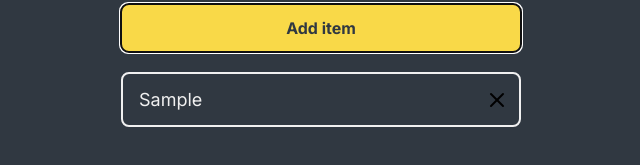
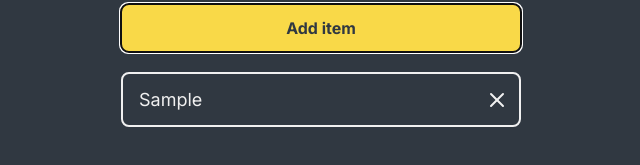
Before and after one commit to mariobarcelo/simplelist, a React (Vite) app: page / in a window 1280 px wide. Both pictures are taken after typing "Sample" into the empty fields and a click on the button "Add item". Shown: the part 199-364 px from the top of the page, without its empty margins (319-959 px from the left). Built offline with nearby package versions, Linux system fonts and the light colour scheme.

Commit message:
More styling

```diff
--- a/package.json
+++ b/package.json
@@ -6,6 +6,7 @@
 	"scripts": {
 		"dev": "vite",
 		"build": "vite build",
+		"host": "vite --host",
 		"lint": "eslint src --ext js,jsx --report-unused-disable-directives --max-warnings 0",
 		"preview": "vite preview"
 	},
--- a/src/components/TodoItem/TodoItem.jsx
+++ b/src/components/TodoItem/TodoItem.jsx
@@ -30,8 +30,10 @@ function TodoItem({ children, id, done, itemsList, setItemsList }) {
 				console.log('nextItemsList - OnClick', nextItemsList);
 				setItemsList(nextItemsList);
 			}}>
-			<span>{children}</span>
+			<span className={styles.itemName}>{children}</span>
+
 			<button
+				className={styles.submitButton}
 				onClick={(event) => {
 					event.stopPropagation();
 					const currentItems = [...itemsList];
--- a/src/components/TodoItem/TodoItem.module.css
+++ b/src/components/TodoItem/TodoItem.module.css
@@ -1,4 +1,4 @@
-.item {
+li.item {
 	display: flex;
 	align-items: center;
 	justify-content: space-between;
@@ -11,43 +11,66 @@
 	padding-block-start: 8px;
 	padding-block-end: 8px;
 	padding-inline-end: 4px;
+	opacity: 0;
+	transition: border 300ms ease;
+	transform: translateY(-5px);
+	animation: appear 300ms forwards;
+}
+
+@keyframes appear {
+	from {
+		opacity: 0;
+	}
+	to {
+		opacity: 1;
+		transform: translateY(0);
+	}
+}
+
+li span,
+li button {
+	transition: all 300ms ease;
 }
 
 li.done {
 	border-color: var(--gray-color);
+	transition: all 200ms ease;
 }
 
 li.done span {
 	color: var(--gray-color);
 	text-decoration-line: line-through;
 	text-decoration-color: var(--red-color);
+	transition: all 200ms ease;
 }
 
 li.done button {
 	color: var(--gray-color);
+	transition: all 200ms ease;
 }
 
-span {
+.itemName {
 	font-size: 18px;
 	-webkit-user-select: none; /* Safari */
 	-ms-user-select: none; /* IE 10 and IE 11 */
 	user-select: none; /* Standard syntax */
 }
 
-button {
+.submitButton {
 	position: relative;
 	min-width: fit-content;
 	background-color: transparent;
 	border: none;
+	color: var(--white-color);
 	/* background-color: transparent;
 	border: none; */
 }
 
-button:hover {
+.submitButton:hover {
 	cursor: pointer;
 }
 
-button::after {
+.submitButton::after {
 	--tap-increment: -10px;
 	content: '';
 	position: absolute;
```
Lines whose indentation alone changed are shown as unchanged.
